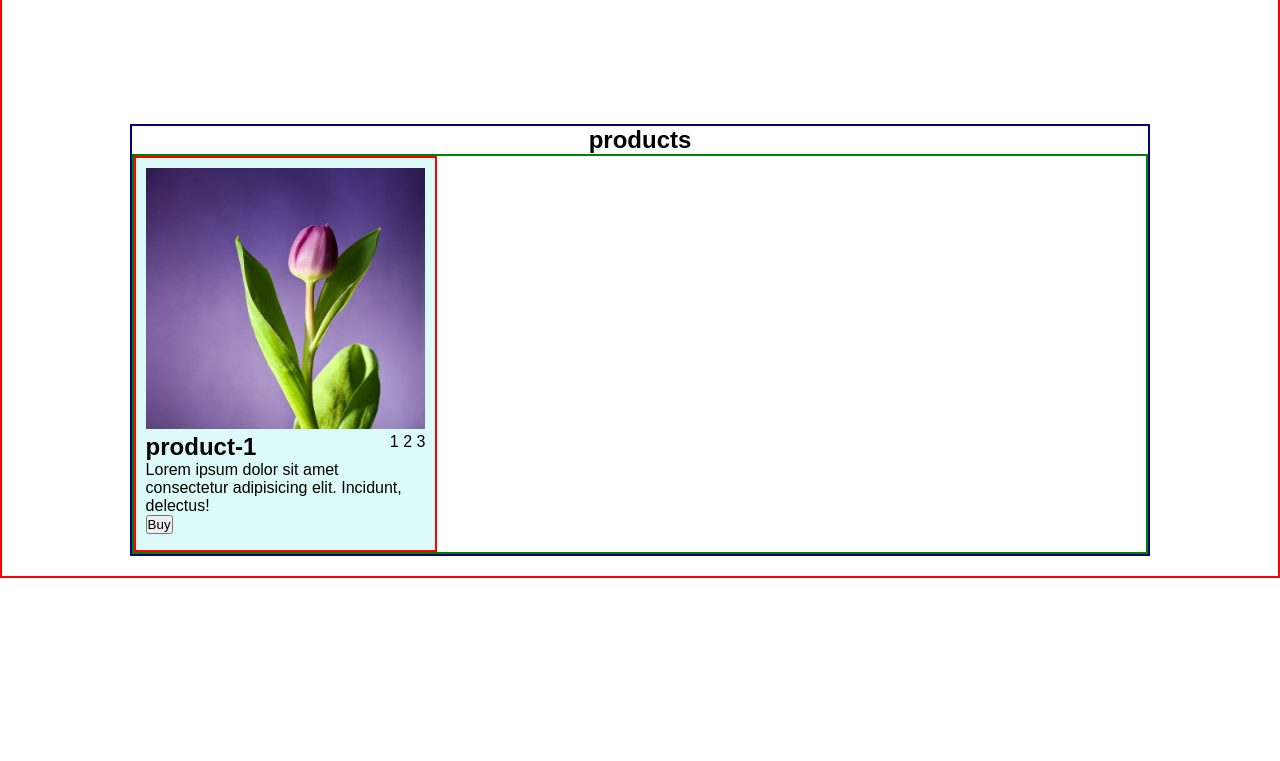
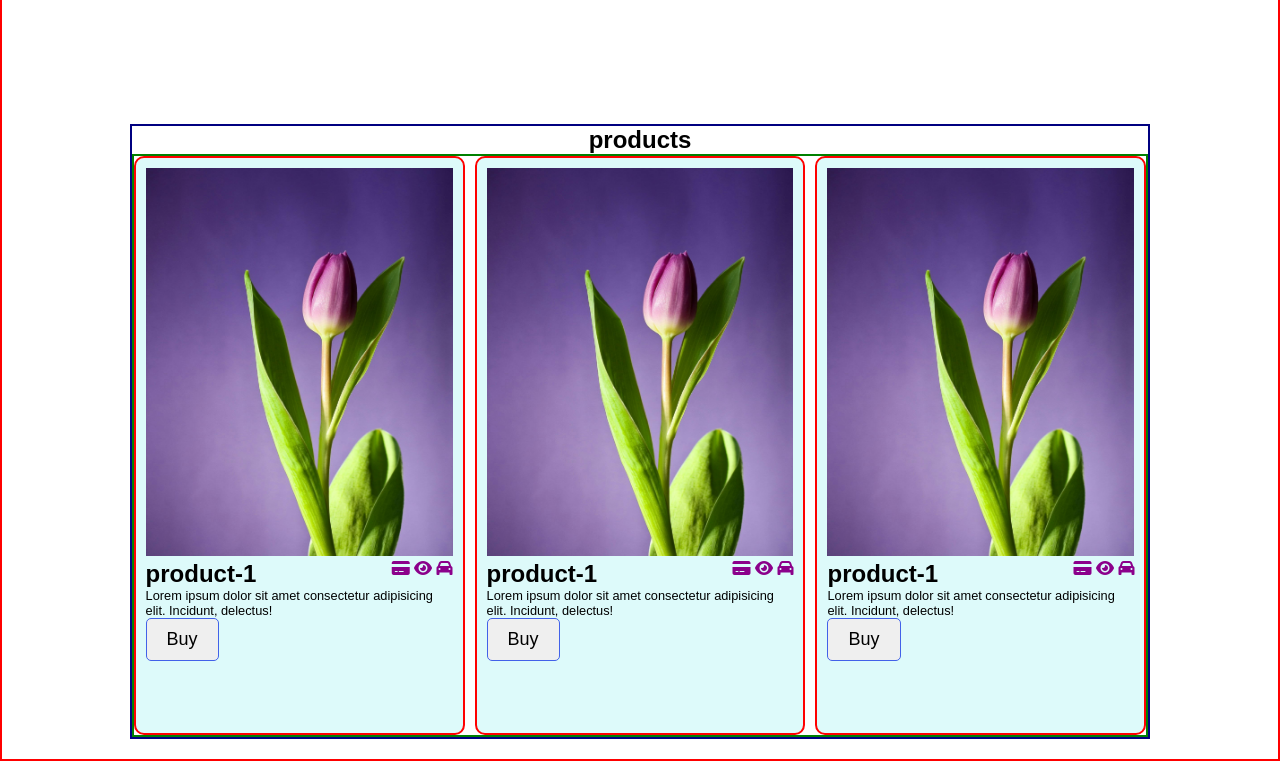
Before and after one commit to tipusahil/conseptual-cls, a plain HTML site: page index.html in a window 1280 px wide. Shown: the part 617-1378 px from the top of the page. Before the commit the page ends 1195 px from the top, so only its background shows below. Drawn offline with Linux system fonts and the light colour scheme.

Commit message:
product section2 complete

```diff
--- a/index.html
+++ b/index.html
@@ -85,10 +85,51 @@
             <div class="h1_icons_div">
                 <h1>product-1</h1>
 
-                <div class="single_icon_parent">
-                    <span>1</span>
-                    <span>2</span>
-                    <span>3</span>
+                <div style="color:darkmagenta;" class="single_icon_parent">
+                    <i class="fa-solid fa-credit-card"></i>
+                    <i class="fa-solid fa-eye"></i>
+                    <i class="fa-solid fa-car"></i>
+
+                </div>
+            </div>
+
+
+                <p class="single_p">Lorem ipsum dolor sit amet consectetur adipisicing elit. Incidunt, delectus!</p>
+                <button>Buy</button>
+
+        </div>
+        <div class="single_product">
+
+            <img src="images/fol.jpg" alt="">
+
+            <div class="h1_icons_div">
+                <h1>product-1</h1>
+
+                <div style="color:darkmagenta;" class="single_icon_parent">
+                    <i class="fa-solid fa-credit-card"></i>
+                    <i class="fa-solid fa-eye"></i>
+                    <i class="fa-solid fa-car"></i>
+
+                </div>
+            </div>
+
+
+                <p class="single_p">Lorem ipsum dolor sit amet consectetur adipisicing elit. Incidunt, delectus!</p>
+                <button>Buy</button>
+
+        </div>
+        <div class="single_product">
+
+            <img src="images/fol.jpg" alt="">
+
+            <div class="h1_icons_div">
+                <h1>product-1</h1>
+
+                <div style="color:darkmagenta;" class="single_icon_parent">
+                    <i class="fa-solid fa-credit-card"></i>
+                    <i class="fa-solid fa-eye"></i>
+                    <i class="fa-solid fa-car"></i>
+
                 </div>
             </div>
 
--- a/styles/main.css
+++ b/styles/main.css
@@ -207,15 +207,28 @@ border:2px solid azure;
 
 .products3_container{
 border:2px solid green;
-height: 400px;
+height: 100%;
+width: 100%;
+/* display flex kore pashapashi content boshate caile: but (single_product)class e width 30% dite hobe.
+display: flex;
+justify-content: space-around;
+align-items: center;
+gap:5%; */
+
+/* grid use kore content pashapashi bosate caile. */
+display: grid;
+grid-template-columns: repeat(3,1fr);
+gap:10px;
+
 }
 
 .single_product{
     border:2px solid red;
-width: 30%;
+width: 100%;
 height: 100%;
 padding: 10px;
 background-color: rgb(221, 250, 250);
+border-radius: 10px;
 }
 
 .single_product img{
@@ -229,3 +242,15 @@ margin: 0 auto;
 
 
 }
+
+.single_product p{
+font-size: 80%;
+}
+
+.single_product button{
+    padding: 10px 20px;
+    font-size: 18px;
+    border-radius: 5px;
+    border:1px solid rgb(66, 97, 233);
+    align-items: center;
+}
```
